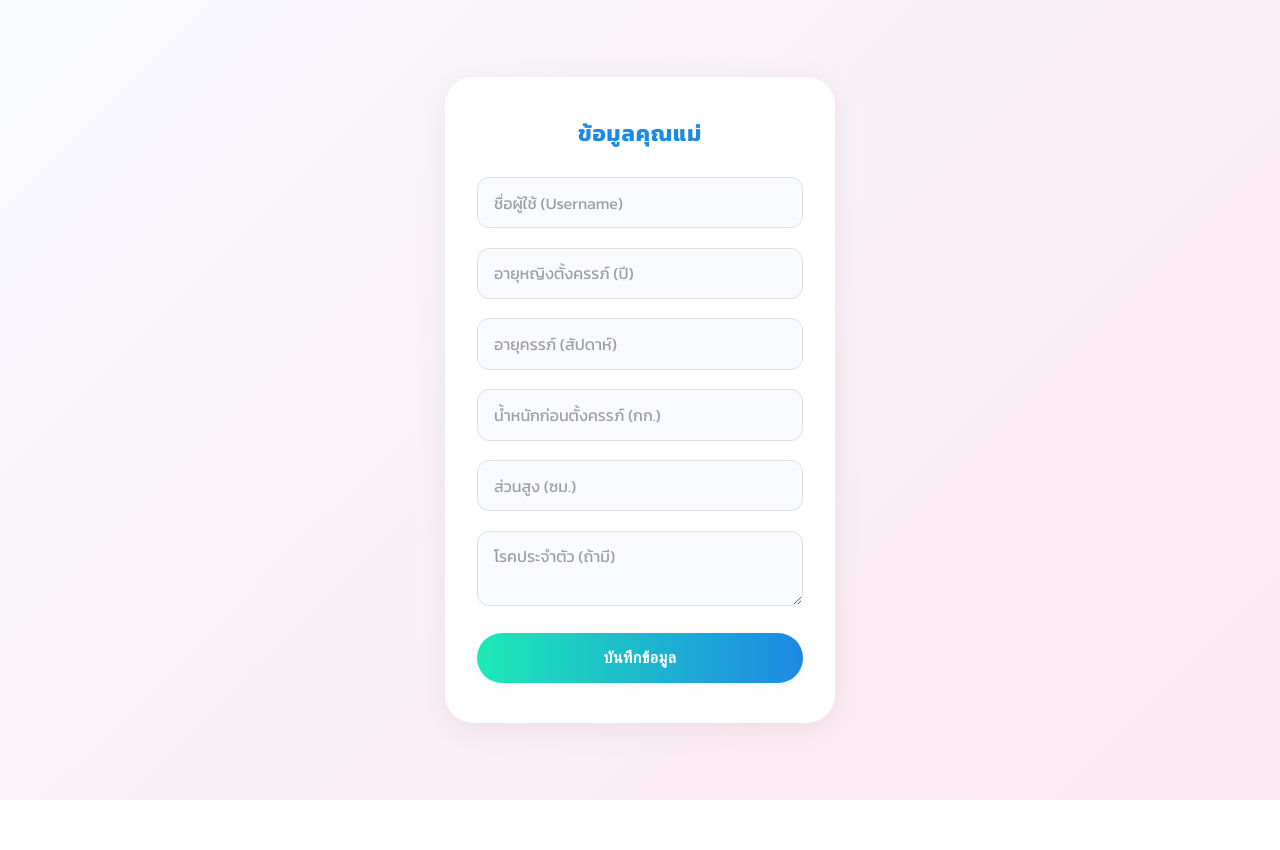
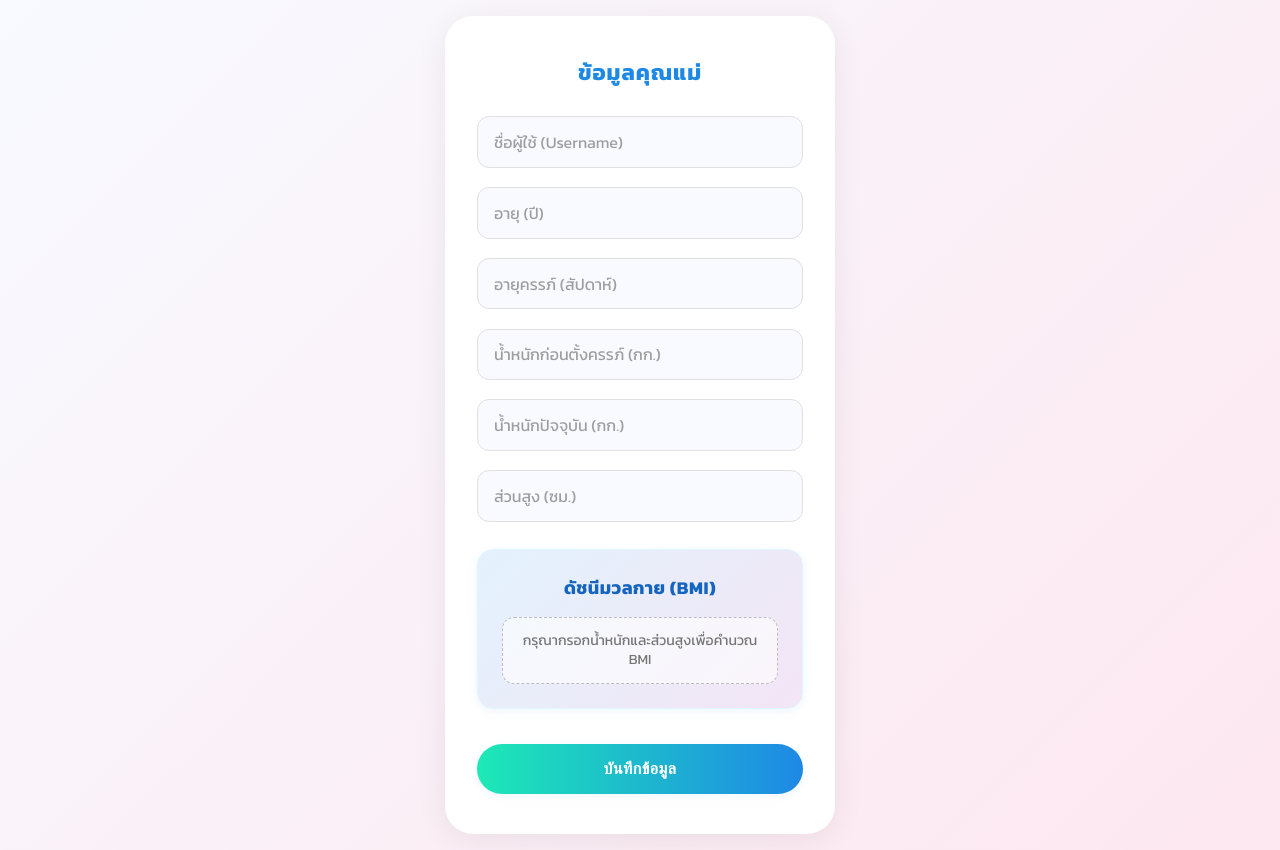
Before and after one commit to JinnawatJid/diabetes-pregnancy-app, a Next.js app: page /patient-info in a window 1280 px wide. Before the commit the page ends 800 px from the top, so only its background shows below. Built offline with nearby package versions, Linux system fonts and the light colour scheme.

Commit message:
add BMI Calculation, and minor text fix

```diff
--- a/src/app/patient-info/page.module.css
+++ b/src/app/patient-info/page.module.css
@@ -112,3 +112,84 @@
     font-size: 15px;
   }
 }
+
+.bmiContainer {
+  background: linear-gradient(135deg, #E3F2FD 0%, #F3E5F5 100%);
+  border-radius: 16px;
+  padding: 1.5rem;
+  width: 100%;
+  text-align: center;
+  border: 1px solid #E1F5FE;
+  box-shadow: 0 2px 8px rgba(30,136,229,0.08);
+  margin: 0.5rem 0;
+}
+
+.bmiTitle {
+  color: #1565C0;
+  font-weight: 600;
+  font-size: 18px;
+  margin: 0 0 1rem 0;
+  letter-spacing: 0.5px;
+}
+
+.bmiValue {
+  display: flex;
+  flex-direction: column;
+  align-items: center;
+  gap: 0.5rem;
+}
+
+.bmiNumber {
+  background: linear-gradient(90deg, #1DE9B6 0%, #1E88E5 100%);
+  color: white;
+  font-weight: 700;
+  font-size: 24px;
+  padding: 0.5rem 1.5rem;
+  border-radius: 999px;
+  box-shadow: 0 2px 8px rgba(30,136,229,0.2);
+  min-width: 80px;
+  display: inline-block;
+}
+
+.bmiCategory {
+  color: #424242;
+  font-weight: 500;
+  font-size: 16px;
+  background: rgba(255,255,255,0.8);
+  padding: 0.3rem 1rem;
+  border-radius: 20px;
+  border: 1px solid #E0E0E0;
+}
+
+.bmiPlaceholder {
+  color: #757575;
+  font-weight: 400;
+  font-size: 14px;
+  background: rgba(255,255,255,0.6);
+  padding: 0.8rem 1rem;
+  border-radius: 12px;
+  border: 1px dashed #BDBDBD;
+  text-align: center;
+  line-height: 1.4;
+}
+
+@media (max-width: 480px) {
+  .bmiContainer {
+    padding: 1.2rem;
+    border-radius: 12px;
+  }
+
+  .bmiTitle {
+    font-size: 16px;
+  }
+
+  .bmiNumber {
+    font-size: 20px;
+    padding: 0.4rem 1.2rem;
+  }
+
+  .bmiCategory {
+    font-size: 14px;
+    padding: 0.25rem 0.8rem;
+  }
+}
--- a/src/app/patient-info/page.tsx
+++ b/src/app/patient-info/page.tsx
@@ -1,5 +1,5 @@
 "use client";
-import { useState } from "react";
+import { useState, useMemo } from "react";
 import { useRouter } from "next/navigation";
 import styles from './page.module.css';
 
@@ -9,17 +9,43 @@ export default function PatientInfo() {
     age: "",
     gestationalAge: "",
     weightBefore: "",
+    weightCurrent: "",
     height: "",
     illness: ""
   });
   const router = useRouter();
+
   const handleChange = (e: React.ChangeEvent<HTMLInputElement | HTMLTextAreaElement>) => {
     setForm({ ...form, [e.target.name]: e.target.value });
   };
+
   const handleSubmit = (e: React.FormEvent) => {
     e.preventDefault();
     router.push("/topics");
   };
+
+  // Calculate BMI when weightCurrent and height are available
+  const bmi = useMemo(() => {
+    const weight = parseFloat(form.weightCurrent);
+    const height = parseFloat(form.height);
+
+    if (weight && height && height > 0) {
+      // Convert height from cm to meters and calculate BMI
+      const heightInMeters = height / 100;
+      const bmiValue = weight / (heightInMeters * heightInMeters);
+      return bmiValue.toFixed(1);
+    }
+    return null;
+  }, [form.weightCurrent, form.height]);
+
+  // Get BMI category
+  const getBMICategory = (bmiValue: number) => {
+    if (bmiValue < 18.5) return "น้ำหนักต่ำกว่าเกณฑ์";
+    if (bmiValue < 25) return "น้ำหนักปกติ";
+    if (bmiValue < 30) return "น้ำหนักเกิน";
+    return "อ้วน";
+  };
+
   return (
     <div className={styles.container}>
       <form onSubmit={handleSubmit} className={styles.form}>
@@ -37,7 +63,7 @@ export default function PatientInfo() {
           type="number"
           value={form.age}
           onChange={handleChange}
-          placeholder="อายุหญิงตั้งครรภ์ (ปี)"
+          placeholder="อายุ (ปี)"
           className={styles.input}
           required
         />
@@ -60,6 +86,15 @@ export default function PatientInfo() {
           required
         />
         <input
+          name="weightCurrent"
+          type="number"
+          value={form.weightCurrent}
+          onChange={handleChange}
+          placeholder="น้ำหนักปัจจุบัน (กก.)"
+          className={styles.input}
+          required
+        />
+        <input
           name="height"
           type="number"
           value={form.height}
@@ -68,13 +103,26 @@ export default function PatientInfo() {
           className={styles.input}
           required
         />
-        <textarea
-          name="illness"
-          value={form.illness}
-          onChange={handleChange}
-          placeholder="โรคประจำตัว (ถ้ามี)"
-          className={styles.textarea}
-        />
+
+        {/* BMI Display */}
+        <div className={styles.bmiContainer}>
+          <h3 className={styles.bmiTitle}>ดัชนีมวลกาย (BMI)</h3>
+          <div className={styles.bmiValue}>
+            {bmi ? (
+              <>
+                <span className={styles.bmiNumber}>{bmi}</span>
+                <span className={styles.bmiCategory}>
+                  {getBMICategory(parseFloat(bmi))}
+                </span>
+              </>
+            ) : (
+              <span className={styles.bmiPlaceholder}>
+                กรุณากรอกน้ำหนักและส่วนสูงเพื่อคำนวณ BMI
+              </span>
+            )}
+          </div>
+        </div>
+
         <button type="submit" className={styles.button}>
           บันทึกข้อมูล
         </button>
```
Also changed, not shown: src/app/page.tsx (+6 -4 lines).
